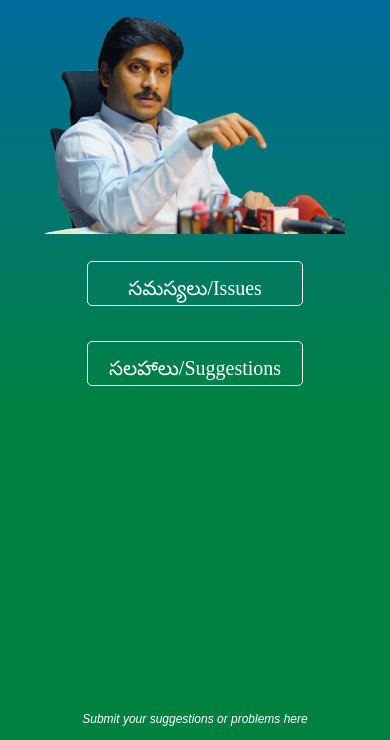
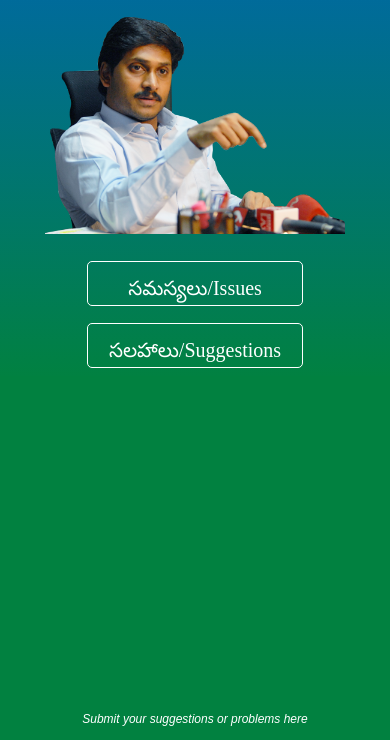
Before and after one commit to Dineshseva/Jagan, a plain HTML site: page index.html in a window 390 px wide. Shown: the part 104-844 px from the top of the page. Drawn offline with nearby package versions, Linux system fonts and the light colour scheme; a web font is replaced by a local one.

Commit message:
fixed button

```diff
--- a/index.html
+++ b/index.html
@@ -338,7 +338,7 @@
                 padding: 7px;
                 padding-top: 16px;
                 width: 200px;
-                margin-bottom: 10px;
+                margin-bottom: -10px;
             }
         }
 
```
